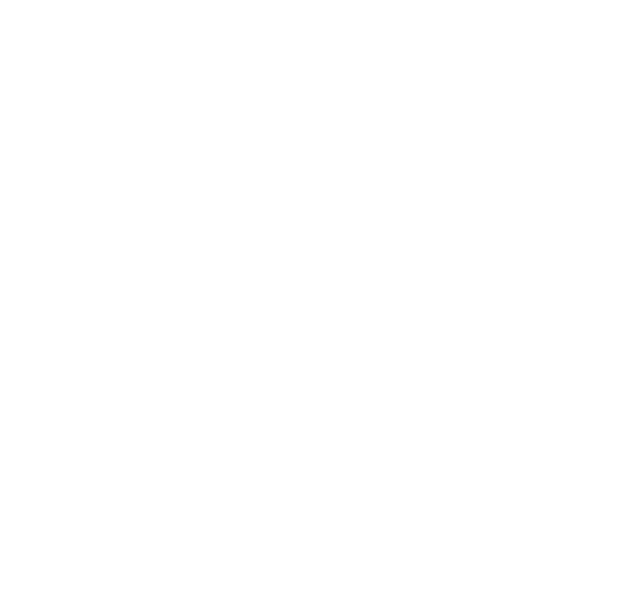
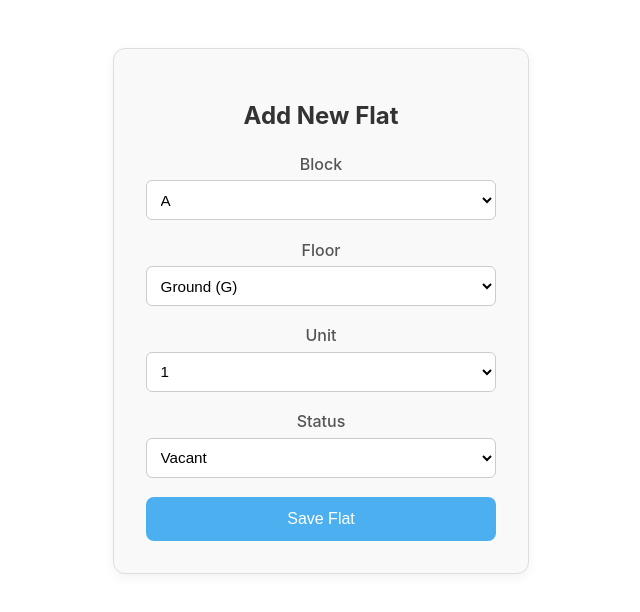
Before and after one commit to kenshelby/society-maintenance-app, a React (Create React App) app in the folder frontend/: page /admin/add-flat in a window 1280 px wide. Before the commit this address had no page. Shown: the top 612 px of the page, without its empty margins (319-959 px from the left). Built offline with nearby package versions, Linux system fonts and the light colour scheme.

Commit message:
changes for adding flat

```diff
--- a/frontend/src/App.js
+++ b/frontend/src/App.js
@@ -2,6 +2,7 @@
 import Login from './pages/Login';
 import AdminDashboard from './pages/AdminDashboard';
 import UserDashboard from './pages/UserDashboard';
+import AddFlatForm from "./pages/AddFlatForm";
 
 function ProtectedRoute({ children }) {
   const token = localStorage.getItem("token");
@@ -19,6 +20,7 @@
               <AdminDashboard />
             </ProtectedRoute>
           } />
+        <Route path="/admin/add-flat" element={<AddFlatForm />} />
         <Route path="/user-dashboard"
           element={
             <ProtectedRoute>
--- /dev/null
+++ b/frontend/src/pages/AddFlatForm.css
@@ -0,0 +1,64 @@
+html, body {
+    height: 100%;
+    margin: 0;
+    padding: 0;
+  }
+
+.add-flat-container {
+    display: flex;
+    justify-content: center;   /* horizontal center */
+    align-items: flex-start;   /* stick towards top */
+    width: 100%;               /* full width */
+    min-height: 100vh;         /* full height of viewport */
+    padding-top: 3rem;         /* space from top */
+    box-sizing: border-box;    /* include padding in size */
+  }
+
+
+  .add-flat-form {
+    background: #f9f9f9;
+    border: 1px solid #ddd;
+    border-radius: 12px;
+    padding: 2rem;
+    width: 350px;
+    box-shadow: 0 4px 12px rgba(0,0,0,0.05);
+  }
+
+  .add-flat-form h2 {
+    margin-bottom: 1.5rem;
+    text-align: center;
+    color: #333;
+  }
+
+  .add-flat-form label {
+    display: block;
+    margin-bottom: 0.4rem;
+    font-weight: 500;
+    color: #555;
+  }
+
+  .add-flat-form select {
+    width: 100%;
+    padding: 0.6rem;
+    margin-bottom: 1.2rem;
+    border-radius: 6px;
+    border: 1px solid #ccc;
+    background: #fff;
+    font-size: 0.95rem;
+  }
+
+  .add-flat-form button {
+    width: 100%;
+    padding: 0.8rem;
+    background: #4cafef;
+    border: none;
+    border-radius: 8px;
+    color: #fff;
+    font-size: 1rem;
+    cursor: pointer;
+    transition: background 0.2s ease;
+  }
+
+  .add-flat-form button:hover {
+    background: #3a97d6;
+  }
--- /dev/null
+++ b/frontend/src/pages/AddFlatForm.jsx
@@ -0,0 +1,67 @@
+import React, { useState } from "react";
+import API from "../utils/api";
+import { useNavigate } from "react-router-dom";
+import "./AddFlatForm.css";
+
+export default function AddFlatForm({ onClose, onFlatAdded }) {
+  const [block, setBlock] = useState("A");
+  const [floor, setFloor] = useState("G");
+  const [unit, setUnit] = useState(1);
+  const [status, setStatus] = useState("vacant");
+  const navigate = useNavigate();
+
+  const handleSubmit = async (e) => {
+    e.preventDefault();
+    try {
+        console.log("consoledata", { block, floor, unit, status })
+      await API.post("/flats", { block, floor, unit, status });
+      alert("✅ Flat added successfully!")
+      navigate('/admin-dashboard')
+      //onFlatAdded();
+      //onClose();
+    } catch (err) {
+      console.error(err);
+      console.log(' this is my console ==',err.response.data);
+      alert("❌ Failed to add flat");
+    }
+  };
+
+  return (
+    <div className="add-flat-container">
+      <form onSubmit={handleSubmit} className="add-flat-form">
+        <h2>Add New Flat</h2>
+
+        <label>Block</label>
+        <select value={block} onChange={(e) => setBlock(e.target.value)}>
+          <option value="A">A</option>
+          <option value="B">B</option>
+        </select>
+
+        <label>Floor</label>
+        <select value={floor} onChange={(e) => setFloor(e.target.value)}>
+          <option value="G">Ground (G)</option>
+          <option value="1">1</option>
+          <option value="2">2</option>
+          <option value="3">3</option>
+        </select>
+
+        <label>Unit</label>
+        <select value={unit} onChange={(e) => setUnit(Number(e.target.value))}>
+          {[1, 2, 3, 4, 5, 6].map((n) => (
+            <option key={n} value={n}>{n}</option>
+          ))}
+        </select>
+
+        <label>Status</label>
+        <select value={status} onChange={(e) => setStatus(e.target.value)}>
+          <option value="vacant">Vacant</option>
+          <option value="occupied">Occupied</option>
+          <option value="to-let">To-Let</option>
+          <option value="for-sale">For Sale</option>
+        </select>
+
+        <button type="submit">Save Flat</button>
+      </form>
+    </div>
+  );
+}
--- a/frontend/src/pages/AdminDashboard.css
+++ b/frontend/src/pages/AdminDashboard.css
@@ -100,3 +100,46 @@
   .main-content th { /* NEW */
     background: #f2f2f2;
   }
+
+  .table-header {
+    display: flex;
+    justify-content: space-between;
+    align-items: center;
+    margin: 15px 0;
+  }
+
+  .add-flat-btn {
+    background-color: #4CAF50;
+    color: white;
+    border: none;
+    padding: 8px 16px;
+    border-radius: 6px;
+    cursor: pointer;
+    font-size: 14px;
+  }
+
+  .add-flat-btn:hover {
+    background-color: #45a049;
+  }
+
+  .pagination {
+    margin-top: 1rem;
+    display: flex;
+    justify-content: center;
+    align-items: center;
+    gap: 1rem;
+  }
+
+  .pagination button {
+    padding: 0.5rem 1rem;
+    border: none;
+    background: #4cafef;
+    color: #fff;
+    border-radius: 6px;
+    cursor: pointer;
+  }
+
+  .pagination button:disabled {
+    background: #ccc;
+    cursor: not-allowed;
+  }
--- a/frontend/src/pages/AdminDashboard.jsx
+++ b/frontend/src/pages/AdminDashboard.jsx
@@ -52,7 +52,13 @@
 
   {/* Main content area */}
         <div className="main-content">
-          {/* Your actual dashboard content goes here */}
+          {/* actual dashboard content goes here */}
+          <div className="table-header">
+          <h2>Flats</h2>
+          <button className="add-flat-btn" onClick={() => navigate("/admin/add-flat")}>
+            + Add Flat
+          </button>
+        </div>
             <table border="1" cellPadding="10">
               <thead>
                 <tr>
@@ -71,7 +77,24 @@
                 ))}
               </tbody>
           </table>
+          {/* Pagination Controls */}
+          <div className="pagination">
+            <button
+              disabled={page === 1}
+              onClick={() => setPage(page - 1)}
+            >
+              Previous
+            </button>
 
+            <span> Page {page} of {totalPages} </span>
+
+            <button
+              disabled={page === totalPages}
+              onClick={() => setPage(page + 1)}
+            >
+              Next
+            </button>
+          </div>
         </div>
 </div>
   );
```
Lines whose indentation alone changed are shown as unchanged.
